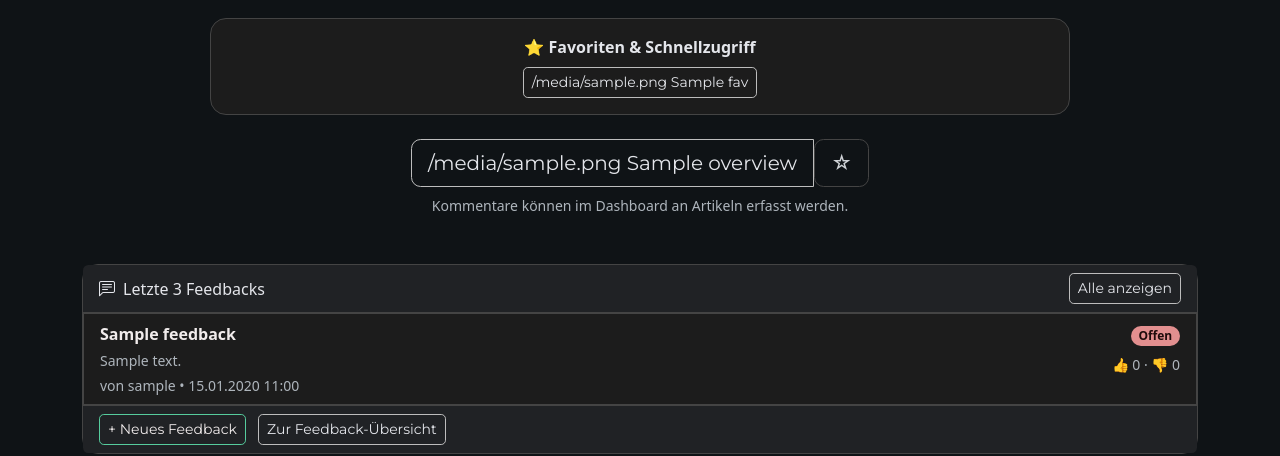
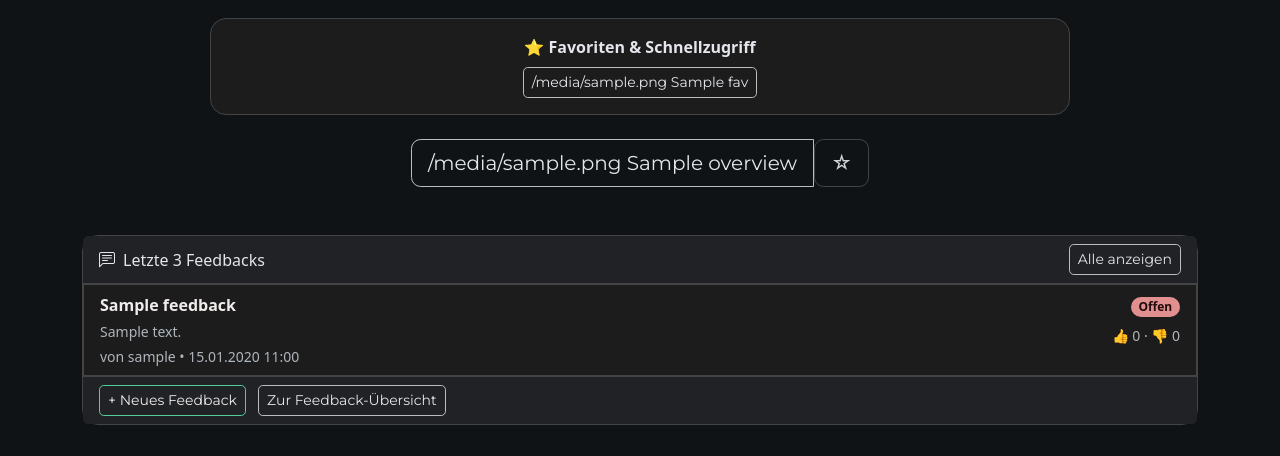
Before and after one commit to 17Trust09/inventory_management, a Django app: template inventory/templates/inventory/dashboard_selector.html in a window 1280 px wide. Shown: the part 227-683 px from the top of the page. Run offline with Django 4.2, Linux system fonts and the light colour scheme; a user stored in the database is signed in; tables that the repository leaves empty hold one stand-in row (values such as "Sample post"); the template is opened without the code that fills it: values that come from a table or form of the project are taken from there, most other values are stand-ins (such as "Sample title", 1, 10 or a date in 2020); data that the repository does not hold is empty.

Commit message:
Remove dashboard comment helper text

```diff
--- a/inventory/templates/inventory/dashboard_selector.html
+++ b/inventory/templates/inventory/dashboard_selector.html
@@ -55,9 +55,6 @@
                 </form>
               {% endif %}
             </div>
-            {% if ov.enable_comments %}
-              <small class="text-muted">Kommentare können im Dashboard an Artikeln erfasst werden.</small>
-            {% endif %}
           </div>
         {% endfor %}
       </div>
```
